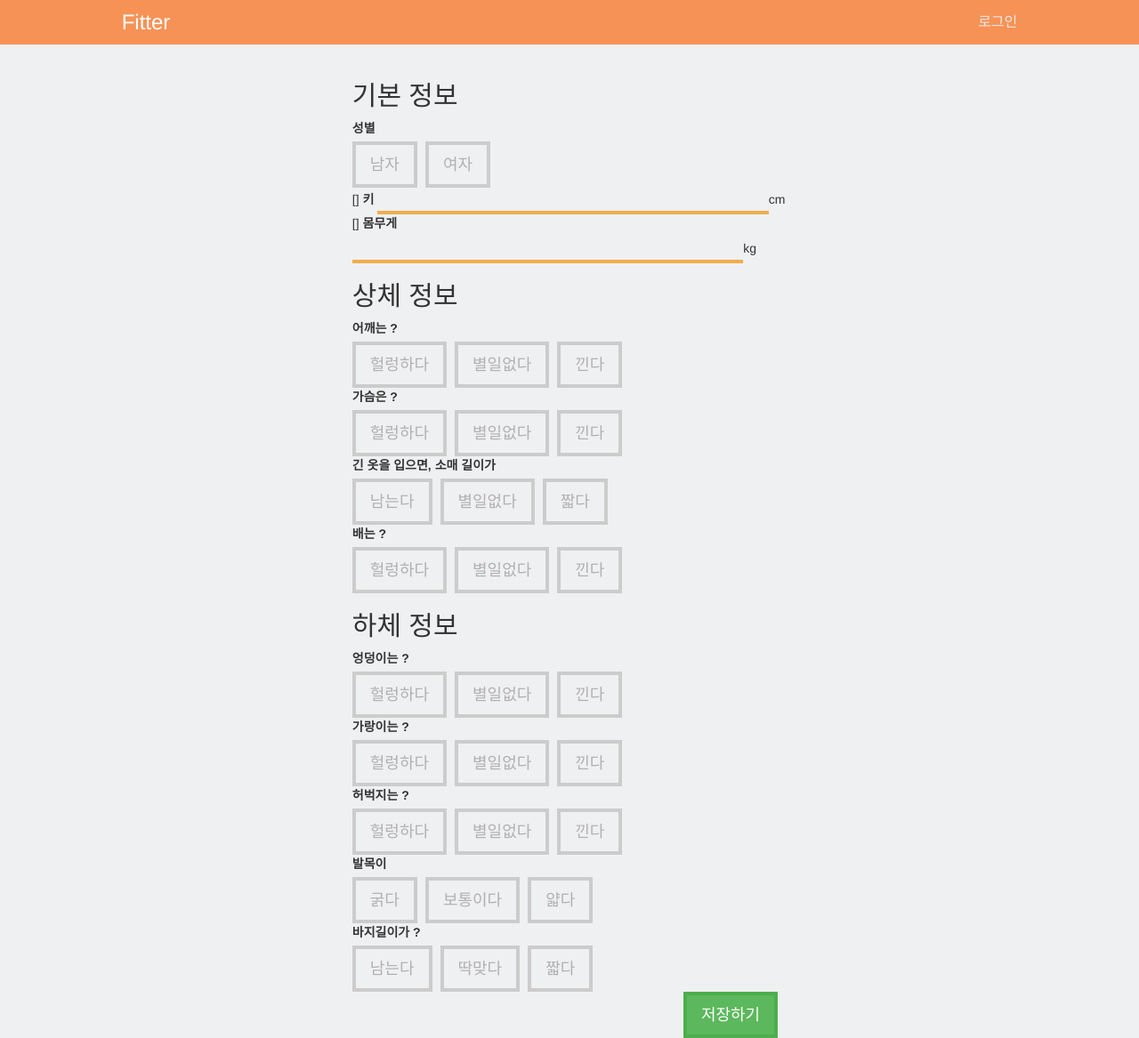
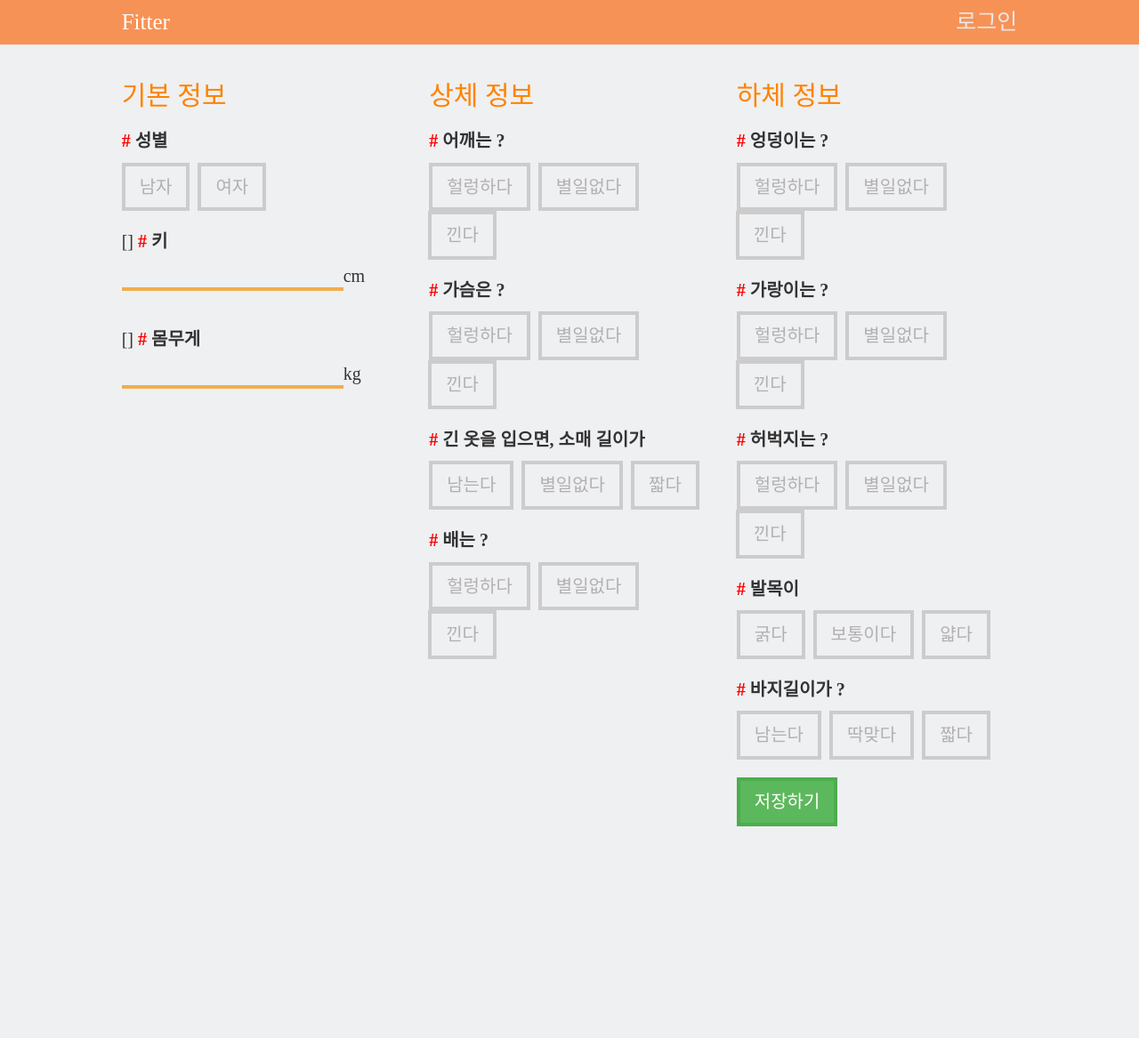
Before and after one commit to dizwe/Fitter, a Django app: template fitterKakao/templates/fitterKakao/post_new.html in a window 1280 px wide. Shown: the whole page at 89% size. After the commit the page ends 929 px from the top, so only its background shows below. Run offline with Django 3.2, Linux system fonts and the light colour scheme; the template is opened without the code that fills it, so the values that code supplies are empty, except form fields; tables that the repository leaves empty hold one stand-in row (values such as "Sample post"); form fields are guessed from the names that the template uses; some libraries are stand-ins or nearby versions; some web fonts are replaced.

Commit message:
PRETTIFY form tag. EDIT the hip_exist button error(work in opposite way)

```diff
--- a/fitterKakao/static/css/layout.css
+++ b/fitterKakao/static/css/layout.css
@@ -1,3 +1,20 @@
+@font-face {
+ font-family: 'NanumBarunGothic';
+ font-style: normal;
+ font-weight: 300;
+ src: url('//cdn.jsdelivr.net/font-nanumlight/1.0/NanumBarunGothicWebLight.eot');
+ src: url('//cdn.jsdelivr.net/font-nanumlight/1.0/NanumBarunGothicWebLight.eot?#iefix') format('embedded-opentype'), url('//cdn.jsdelivr.net/font-nanumlight/1.0/NanumBarunGothicWebLight.woff') format('woff'), url('//cdn.jsdelivr.net/font-nanumlight/1.0/NanumBarunGothicWebLight.ttf') format('truetype');
+}
+
+@font-face {
+ font-family: 'NanumBarunGothic';
+ font-style: normal;
+ font-weight: 400;
+ src: url('//cdn.jsdelivr.net/font-nanumlight/1.0/NanumBarunGothicWeb.eot');
+ src: url('//cdn.jsdelivr.net/font-nanumlight/1.0/NanumBarunGothicWeb.eot?#iefix') format('embedded-opentype'), url('//cdn.jsdelivr.net/font-nanumlight/1.0/NanumBarunGothicWeb.woff') format('woff'), url('//cdn.jsdelivr.net/font-nanumlight/1.0/NanumBarunGothicWeb.ttf') format('truetype');
+}
+
+
 /*navbar*/
 .navbar-right
 {
@@ -8,16 +25,19 @@
 }
 
 body{
+  font-family:'NanumBarunGothic';
+  font-weight:400;
+  font-size:20px;
   background-color: #eff0f2;
 }
 
 .navbar-default .navbar-brand{
-  font-size:24px;
+  font-size:25px;
   color: white;
 }
 
 .navbar-default .navbar-nav>li>a{
- font-size:16px;
+ font-size:25px;
  color: #e8e8e8;
 }
 /*post_new-버튼의 향연*/
@@ -25,6 +45,10 @@
     border-radius: 0;
     border-width: 4px;
     margin-right : 10px;
+}
+
+.btn-group-lg>.btn, .btn-lg{
+  font-size: 20px;
 }
 
 .btn-group>.btn.active{
@@ -47,14 +71,43 @@
   outline: 0;
   background: transparent;
   border-bottom: 4px solid #f0ad4e;
-  width: 90%;
+  margin-bottom:20px;
   height: 30px;
 }
 
+.input-text{
+  width: 90%;
+  display: block;
+}
+
+.fieldWrapper{
+ margin-bottom: 20px;
+}
+
+.body-part{
+ margin-bottom: 45  px;
+}
+.bodyCategory{
+ color:#ff8300;
+ margin-bottom:20px;
+}
 .saveForm{
   float: right;
 }
 
+.sharp{
+  color:red;
+  font-weight:bold;
+}
+/*edit/add clothes*/
+.item p{
+  width: 90%;
+  display: block;
+}
+
+label{
+   margin-bottom:10px;
+}
 /*result-chart*/
 .chart .legend {
   fill: black;
--- a/fitterKakao/static/js/scripts.js
+++ b/fitterKakao/static/js/scripts.js
@@ -26,10 +26,13 @@
 //add_clothes
 $(document).ready(function(){
     $('#hip_check').change(function(){
-        if(this.checked)
-            $('#hip').parent().show();
-        else
-            $('#hip').parent().hide();
+        console.log(this)
+        if(this.checked){
+            $('#hip').hide();
+            $('#hip').next().hide();}
+        else{
+            $('#hip').show();
+            $('#hip').next().show();}
 
     });
 });
--- a/fitterKakao/templates/fitterKakao/post_new.html
+++ b/fitterKakao/templates/fitterKakao/post_new.html
@@ -4,13 +4,13 @@
 {% endblock %}
 {%block content%}
 
- <div class="col-md-6 col-md-offset-3">
+
     <form action = "{% url 'fitterKakao:choose_clothes' %}"method="POST">
     {% csrf_token %}
+    <div class="body-part col-lg-4">
     <h2 class="bodyCategory"> 기본 정보 </h2>
-
     <div class="fieldWrapper">
-        <label for="{{ person_form.sex.id_for_label }}">성별</label>
+        <h class="sharp"># </h><label for="{{ person_form.sex.id_for_label }}">성별</label>
         <div class="input-group">
         <div id="radioBtn" class="btn-group">
             <a class="btn btn-outline-secondary btn-lg notActive" data-toggle="sex" data-title="man">남자</a>
@@ -19,20 +19,22 @@
         <input type="hidden" name="sex" id="sex" value = "{{ person_form.sex.value }}">
         </div>
     </div>
-    <div class="fieldWrapper">
+    <div class="fieldWrapper form-group">
         {{ person_form.height.errors }}
-        <label for="{{ person_form.height.id_for_label }}">키</label>
-        {{ person_form.height }}<h>cm</h>
+        <h class="sharp"># </h><label for="{{ person_form.height.id_for_label }}">키</label>
+        <p class = "input-text">{{ person_form.height }}<h>cm</h></p>
     </div>
     <div class="fieldWrapper">
         {{ person_form.weight.errors }}
-        <label for="{{ person_form.weight.id_for_label }}">몸무게</label>
-        {{ person_form.weight }}<h>kg</h>
+        <h class="sharp"># </h><label for="{{ person_form.weight.id_for_label }}">몸무게</label>
+        <p class = "input-text">{{ person_form.weight }}<h>kg</h></p>
+    </div>
     </div>
 
+    <div class="col-lg-4">
     <h2 class="bodyCategory"> 상체 정보 </h2>
     <div class="fieldWrapper">
-        <label for="{{ person_form.shoulder_a.id_for_label }}">어깨는 ?</label>
+        <h class="sharp"># </h><label for="{{ person_form.shoulder_a.id_for_label }}">어깨는 ?</label>
         <div class="input-group">
         <div id="radioBtn" class="btn-group">
             <a class="btn btn-outline-secondary btn-lg notActive" data-toggle="shoulder_a" data-title="0">헐렁하다</a>
@@ -44,7 +46,7 @@
     </div>
 
     <div class="fieldWrapper">
-        <label for="{{ person_form.chest_a.id_for_label }}">가슴은 ?</label>
+        <h class="sharp"># </h><label for="{{ person_form.chest_a.id_for_label }}">가슴은 ?</label>
         <div class="input-group">
         <div id="radioBtn" class="btn-group">
             <a class="btn btn-outline-secondary btn-lg notActive" data-toggle="chest_a" data-title="0">헐렁하다</a>
@@ -56,7 +58,7 @@
     </div>
 
     <div class="fieldWrapper">
-        <label for="{{ person_form.shoulder_a.id_for_label }}">긴 옷을 입으면, 소매 길이가</label>
+        <h class="sharp"># </h><label for="{{ person_form.shoulder_a.id_for_label }}">긴 옷을 입으면, 소매 길이가</label>
         <div class="input-group">
         <div id="radioBtn" class="btn-group">
             <a class="btn btn-outline-secondary btn-lg notActive" data-toggle="sleeve_a" data-title="0">남는다</a>
@@ -68,7 +70,7 @@
     </div>
 
     <div class="fieldWrapper">
-        <label for="{{ person_form.shoulder_a.id_for_label }}">배는 ?</label>
+        <h class="sharp"># </h><label for="{{ person_form.shoulder_a.id_for_label }}">배는 ?</label>
         <div class="input-group">
         <div id="radioBtn" class="btn-group">
             <a class="btn btn-outline-secondary btn-lg notActive" data-toggle="waist_a" data-title="0">헐렁하다</a>
@@ -78,11 +80,12 @@
         <input type="hidden" name="waist_a" id="waist_a"  value ="{{ person_form.waist_a.value }}">
         </div>
     </div>
-
+    </div>
+    <div class="col-lg-4">
     <h2 class="bodyCategory"> 하체 정보 </h2>
 
     <div class="fieldWrapper">
-    <label for="{{ person_form.hip_a.id_for_label }}">엉덩이는 ?</label>
+    <h class="sharp"># </h><label for="{{ person_form.hip_a.id_for_label }}">엉덩이는 ?</label>
     <div class="input-group">
         <div id="radioBtn" class="btn-group">
         <a class="btn btn-outline-secondary btn-lg notActive" data-toggle="hip_a" data-title="0">헐렁하다</a>
@@ -94,7 +97,7 @@
     </div>
 
     <div class="fieldWrapper">
-    <label for="{{ person_form.crotch_a.id_for_label }}">가랑이는 ?</label>
+    <h class="sharp"># </h><label for="{{ person_form.crotch_a.id_for_label }}">가랑이는 ?</label>
     <div class="input-group">
         <div id="radioBtn" class="btn-group">
         <a class="btn btn-outline-secondary btn-lg notActive" data-toggle="crotch_a" data-title="0">헐렁하다</a>
@@ -106,7 +109,7 @@
     </div>
 
     <div class="fieldWrapper">
-    <label for="{{ person_form.thigh_a.id_for_label }}">허벅지는 ?</label>
+    <h class="sharp"># </h><label for="{{ person_form.thigh_a.id_for_label }}">허벅지는 ?</label>
     <div class="input-group">
         <div id="radioBtn" class="btn-group">
         <a class="btn btn-outline-secondary btn-lg notActive" data-toggle="thigh_a" data-title="0">헐렁하다</a>
@@ -118,7 +121,7 @@
     </div>
 
     <div class="fieldWrapper">
-    <label for="{{ person_form.hem_a.id_for_label }}">발목이</label>
+    <h class="sharp"># </h><label for="{{ person_form.hem_a.id_for_label }}">발목이</label>
     <div class="input-group">
         <div id="radioBtn" class="btn-group">
         <a class="btn btn-outline-secondary btn-lg notActive" data-toggle="hem_a" data-title="0">굵다</a>
@@ -130,7 +133,7 @@
     </div>
 
     <div class="fieldWrapper">
-    <label for="{{ person_form.length_a.id_for_label }}">바지길이가 ?</label>
+    <h class="sharp"># </h><label for="{{ person_form.length_a.id_for_label }}">바지길이가 ?</label>
     <div class="input-group">
         <div id="radioBtn" class="btn-group">
         <a class="btn btn-outline-secondary btn-lg notActive" data-toggle="length_a" data-title="0">남는다</a>
@@ -140,10 +143,10 @@
     <input type="hidden" name="length_a" id="length_a"  value ="{{ person_form.length_a.value }}">
     </div>
     </div>
+    <button type="submit" class ="btn btn-success btn-lg">저장하기</button>
 
-    <div>
-        <button type="submit" class ="btn btn-success btn-lg saveForm">저장하기</button>
     </div>
+
     </form>
 </div>
 
```
Also changed, not shown: fitterKakao/templates/fitterKakao/add_clothes.html (+14 -15 lines), fitterKakao/templates/fitterKakao/edit_clothes.html (+30 -32 lines).
